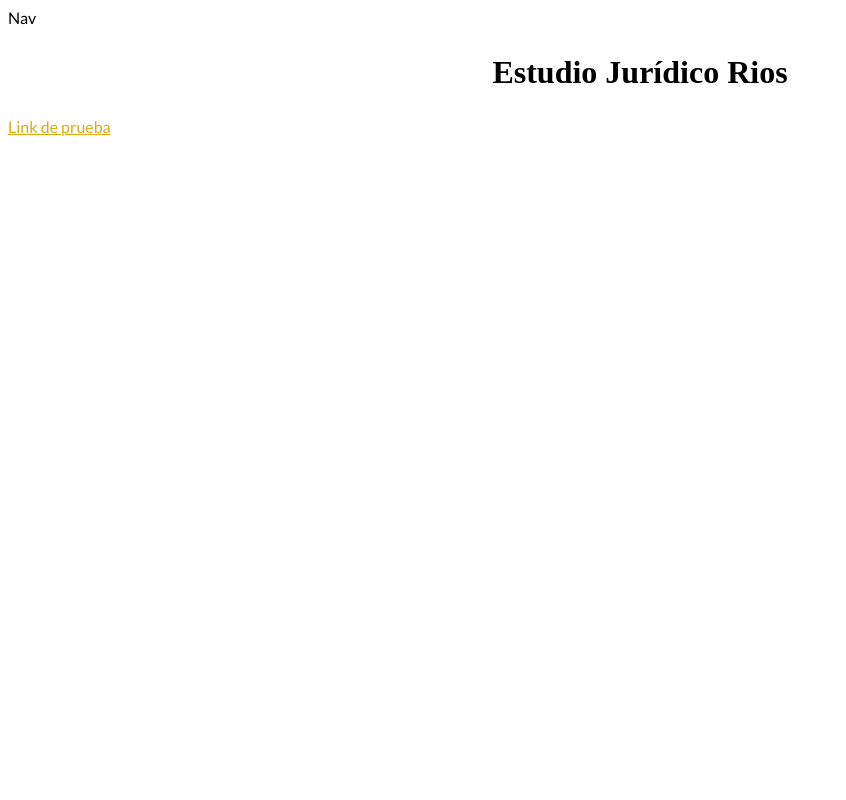
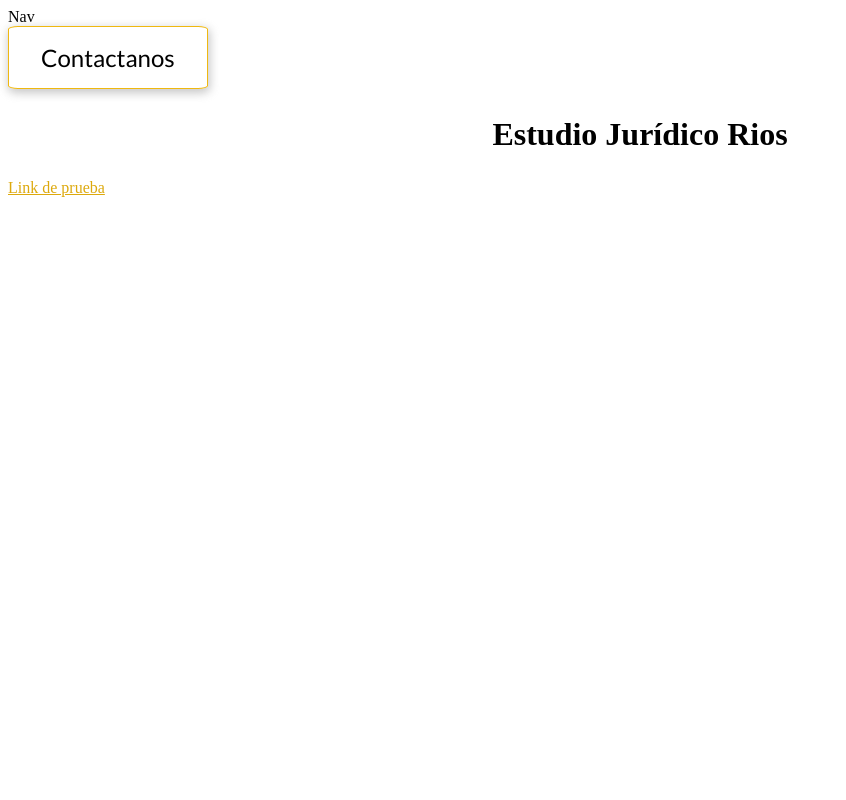
Before and after one commit to LucasBarrasa/web-EstudioJuridico, a plain HTML site: page index.html in a window 1280 px wide. Shown: the top 800 px of the page, without its empty margins (0-846 px from the left). Drawn offline with Linux system fonts and the light colour scheme.

Commit message:
Creacion de btn, btn-transparent y shadow

```diff
--- a/index.html
+++ b/index.html
@@ -21,6 +21,8 @@
 
         <nav>Nav</nav>
 
+        <button class="btn btn-transparente">Contactanos</button>
+
         <section id="home" class="home">
             <h1>Estudio Jurídico Rios</h1>
             <a href="#">Link de prueba</a>
--- a/static/css/style.css
+++ b/static/css/style.css
@@ -12,9 +12,9 @@
 
     --white-color: #fff;
 
-    --font-home:'Times New Roman', Times, serif;
-    --font-h: 'Raleway', sans-serif;
-    --font: 'Lato', sans-serif;
+    --font-times:'Times New Roman', Times, serif;
+    --font-raleway: 'Raleway', sans-serif;
+    --font-lato: 'Lato', sans-serif;
 }
 /*----------- Reset ------------*/
 html {
@@ -65,7 +65,24 @@ section {
 
 
 /*----------- Componentes ------------*/
+.btn{
+    cursor: pointer;
+    font-size: 1.5rem;
+    font-family: var(--font-lato);
+    padding: 1rem 2rem 1rem 2rem;
+    border-radius: 5%;
+    box-shadow: 1px 3px 10px 1px rgba(180, 180, 180, 0.75);
+
+}
+.btn-transparente{
+    background-color: transparent;
+    border: 1px solid var(--gold-color);
+}
+
+
 
 /*----------- Utilities ------------*/
 
 /* aca crear la sombra */
+
+box-shadow: 1px 3px 10px 1px rgba(180, 180, 180, 0.75);
```
